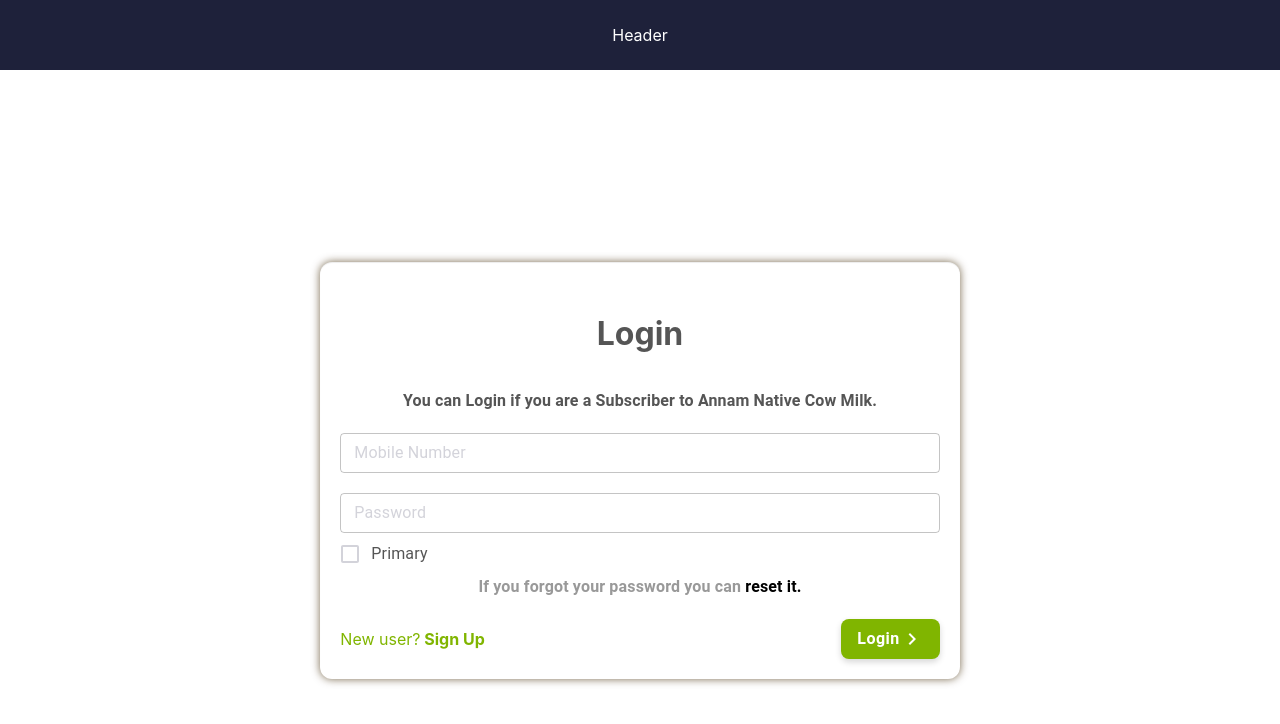
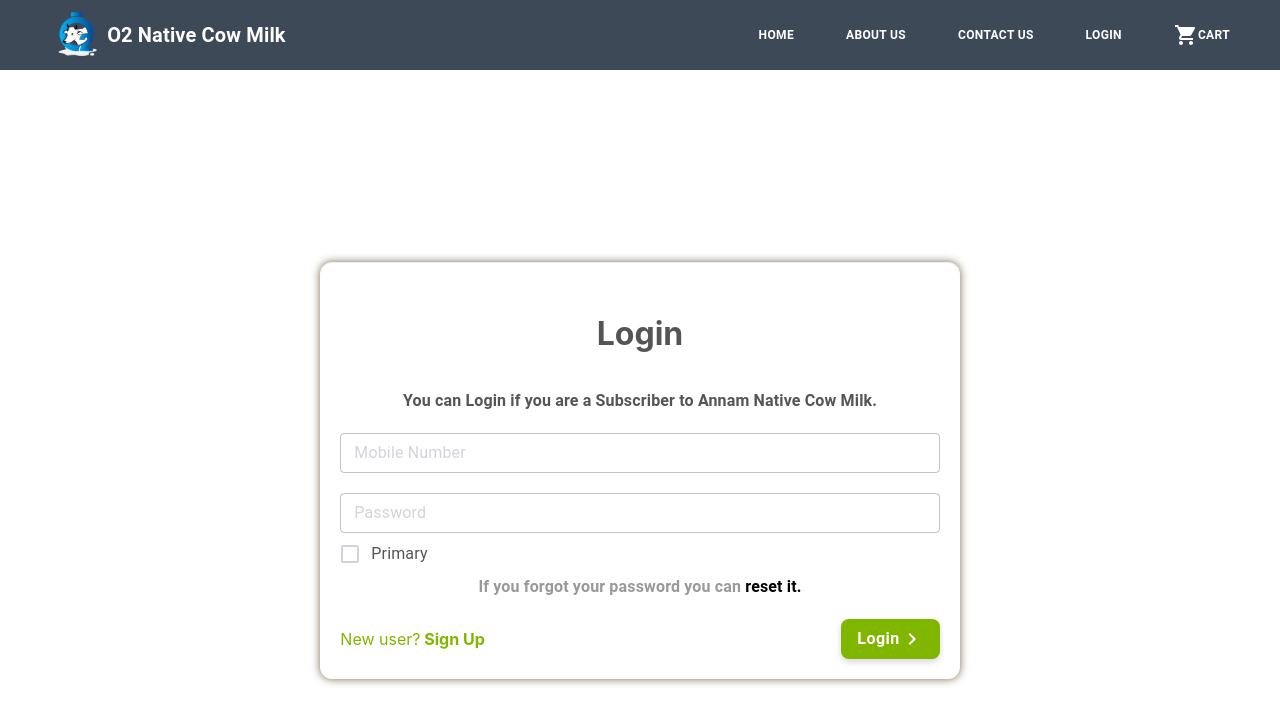
Before and after one commit to prakashpravi/e-comm, a React (Create React App) app: page /login in a window 1280 px wide. Shown: the top 724 px of the page. Built offline with nearby package versions, Linux system fonts and the light colour scheme.

Commit message:
header ui

```diff
--- a/src/components/top_navbar.js
+++ b/src/components/top_navbar.js
@@ -1,36 +1,107 @@
 import React from 'react';
 // {* -------------topnavbar  import  compoents -------------*}
-import AppBar from '@material-ui/core/AppBar';
-import { Toolbar } from '@material-ui/core';
+import { AppBar, Toolbar, IconButton, Typography, Button, Hidden, Drawer, ListItem, List, ListItemText } from '@material-ui/core';
 import { makeStyles } from '@material-ui/core/styles';
 import { withRouter } from "react-router-dom";
+import MenuIcon from '@material-ui/icons/Menu';
+import HighlightOffIcon from '@material-ui/icons/HighlightOff';
+import ShoppingCartIcon from '@material-ui/icons/ShoppingCart';
 // {* -------------topnavbar  styles -------------*}
-
 const useStyles = makeStyles(theme => ({
   root: {
     flexGrow: 1,
-    height: 70,
-    background: theme.palette.primary.dark,
+    minHeight: "70px",
+    height: "70px",
+    "& header": {
+      minHeight: "70px",
+      height: "70px",
+      "& .MuiToolbar-regular": {
+        height: "70px",
+        minHeight: "70px",
+      }
+    }
   },
-  topbar: {
-    justifyContent: "center",
-    height: 70, background: "#1e213a",
+  menuButton: {
+    marginRight: theme.spacing(2),
+  },
+  title: {
+    flexGrow: 1,
+    fontWeight: "bold"
+  }, li: {
+    fontSize: 12,
+    padding: "8px 26px",
+    fontWeight: "bold"
+  }, drawer: {
+    marginTop: 20,
+    width: 250,
+    background: "#369add",
+  }, main: {
+    "& .MuiDrawer-paper": {
+      background: "#369add",
+      borderTopRightRadius: 40,
+      borderBottomRightRadius: 40,
+    }
+  }, text: {
+    color: "#fff",
+    padding: "8px 20px",
+    "& .MuiTypography-body1": {
+      fontSize: 14,
+      textTransform: "uppercase",
+      letterSpacing: 2,
+    }
+  }, close: {
+    right: 23,
+    position: "absolute"
   }
 }));
 
 const Navbar = props => {
   const classes = useStyles();
+  const [state, setState] = React.useState({
+    open: false,
+  });
+  const toggleDrawer = () => {
+    setState({
+      ...state.open,
+      open: !state.open
+    })
+  }
 
   return (
     <div className={classes.root}>
       {/* // {* -------------topnavbar  componts -------------*} */}
-      <AppBar position="fixed"
-        className={classes.topbardiv} style={{ boxShadow: "none" }}>
-        <Toolbar
-          className={classes.topbar}>
-          Header
+      <AppBar position="static" style={{ background: "#3E4958" }}>
+        <Toolbar>
+          <IconButton edge="start" className={classes.menuButton} color="inherit" aria-label="menu">
+            <Hidden mdUp>
+              <MenuIcon onClick={() => toggleDrawer()} />
+            </Hidden>
+          </IconButton>
+          <img src="assets/images/bg_2.png" width="50px" style={{ marginTop: -5 }} />
+          <Typography variant="h6" className={classes.title}>
+            &nbsp;O2 Native Cow Milk</Typography>
+          <Hidden smDown>
+            <Button color="inherit" className={classes.li} onClick={() => props.history.push("/home")}>home</Button>
+            <Button color="inherit" className={classes.li} onClick={() => props.history.push("/about")}>about us</Button>
+            <Button color="inherit" className={classes.li}>contact us</Button>
+            <Button color="inherit" className={classes.li} onClick={() => props.history.push("/login")}>Login</Button>
+            <Button color="inherit" className={classes.li}><ShoppingCartIcon /> cart</Button>
+          </Hidden>
         </Toolbar>
       </AppBar>
+
+      <Drawer anchor={"left"} open={state.open} onClose={() => toggleDrawer()} className={classes.main}>
+        <div className={classes.drawer}>
+          <HighlightOffIcon className={classes.close} onClick={() => toggleDrawer()} />
+          <List>
+            {['home', 'about us', 'contact us', 'Login', 'cart'].map((text) => (
+              <ListItem button key={text} className={classes.text}>
+                <ListItemText primary={text} />
+              </ListItem>
+            ))}
+          </List>
+        </div>
+      </Drawer>
     </div>
   );
 }
```
